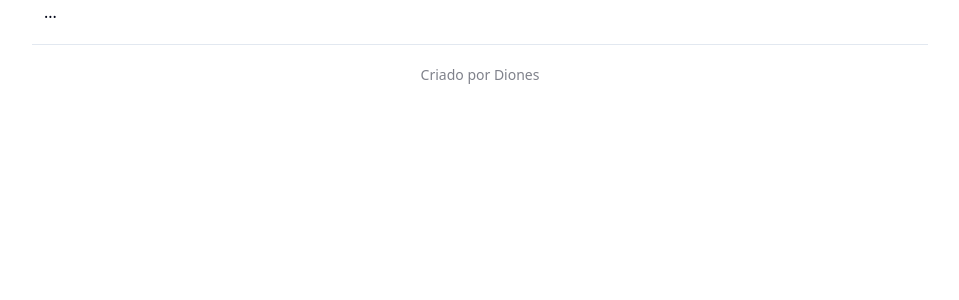
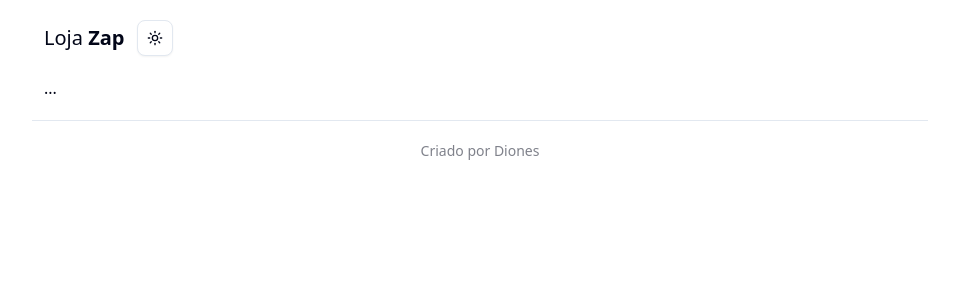
Before and after one commit to Diones25/shadcn-loja, a Next.js app: page / in a window 1280 px wide. Shown: the top 300 px of the page, without its empty margins (160-1119 px from the left). Built offline with nearby package versions, Linux system fonts and the light colour scheme.

Commit message:
Criando o Header

```diff
--- a/src/components/Header.tsx
+++ b/src/components/Header.tsx
@@ -1,9 +1,16 @@
-import React from 'react'
+import { Logo } from "@/components/Logo"
+import { ThemeToggle } from "./theme-toggle"
 
 export const Header = () => {
   return (
-    <header>
+    <header className="flex justify-between items-center my-5 mx-3">
+      <div className="flex items-center gap-3">
+        <Logo />
+        <ThemeToggle />
+      </div>
+      <div className="flex items-center gap-3">
 
+      </div>
     </header>
   )
 }
--- /dev/null
+++ b/src/components/Logo.tsx
@@ -0,0 +1,8 @@
+
+export const Logo = () => {
+  return (
+    <div className="text-xl">
+      Loja <span className="font-bold">Zap</span>
+    </div>
+  )
+}
```
